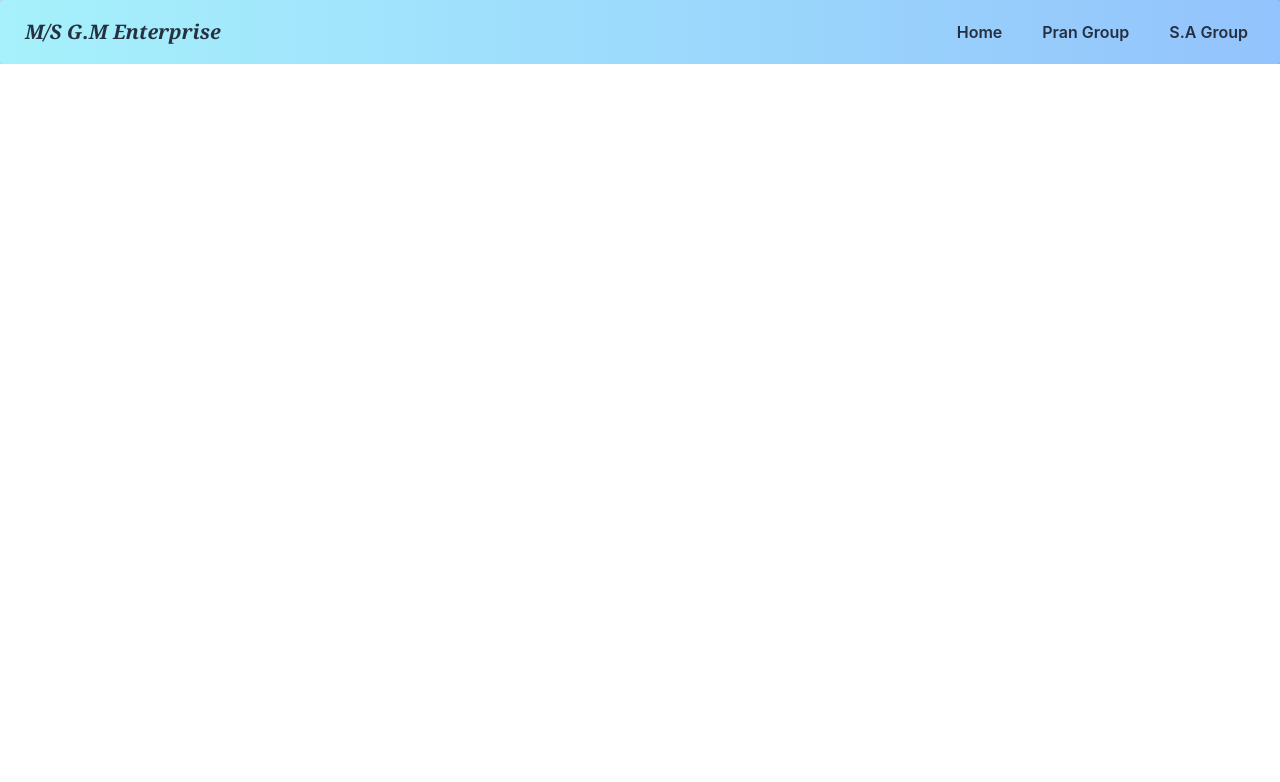
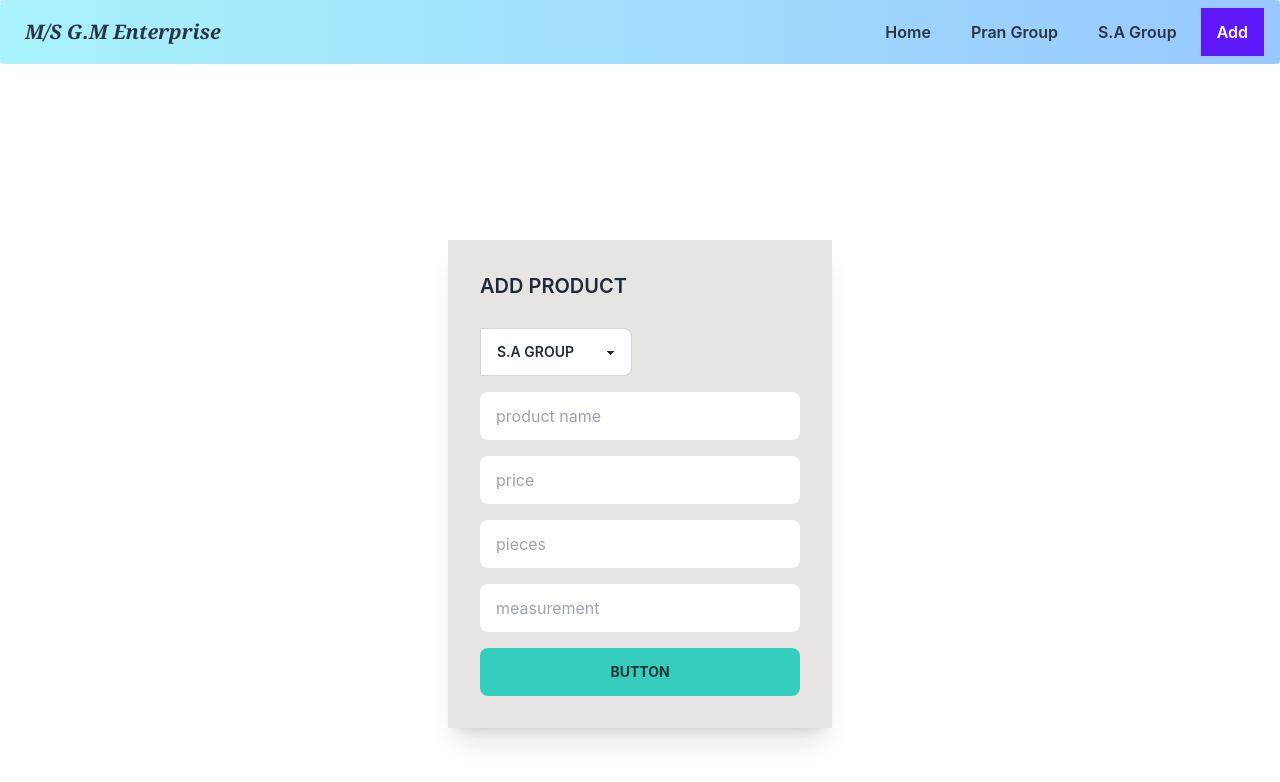
Before and after one commit to durjoy52/personal-inventory-management-app, a React (Create React App) app: page /add in a window 1280 px wide. Shown: the top 782 px of the page. Built offline with nearby package versions, Linux system fonts and the light colour scheme.

Commit message:
card transition

```diff
--- a/src/App.js
+++ b/src/App.js
@@ -1,6 +1,7 @@
 import { Toaster } from 'react-hot-toast';
 import { Route, Routes } from "react-router-dom";
 import "./App.css";
+import AddProduct from './components/AddProduct/AddProduct';
 import Home from "./components/Home/Home";
 import PranGroup from "./components/PranGroup/PranGroup";
 import SaGroup from "./components/SaGroup/SaGroup";
@@ -14,6 +15,7 @@ function App() {
       <Routes>
         <Route path="/home" element={<Home/>}></Route>
         <Route path="/" element={<Home/>}></Route>
+        <Route path="/add" element={<AddProduct/>}></Route>
         <Route path="update/:id" element={<UpdateProduct/>}></Route>
         <Route path="/pran" element={<PranGroup/>}></Route>
         <Route path="/sa" element={<SaGroup/>}></Route>
--- /dev/null
+++ b/src/components/AddProduct/AddProduct.js
@@ -0,0 +1,59 @@
+import React from "react";
+
+const AddProduct = () => {
+  return (
+    <div className="container mx-auto mt-5 h-screen">
+      <div className="flex justify-center items-center h-full">
+        <div className="card card-normal w-80 md:w-96 bg-base-100 shadow-xl">
+          <div className="card-body bg-stone-200">
+            <form className="grid gap-4">
+              <h2 className="card-title uppercase">Add product</h2>
+              <div className="form-control">
+                <div className="input-group">
+                  <select className="select select-bordered">
+                    <option disabled defaultValue>
+                      Pick category
+                    </option>
+                    <option>S.A GROUP</option>
+                    <option>PRAN GROUP</option>
+                  </select>
+                </div>
+              </div>
+              <input
+                type="text"
+                name="name"
+                placeholder="product name"
+                className="input border-none input-accent w-full max-w-xs"
+                required
+              />
+              <input
+                type="number"
+                name="price"
+                placeholder="price"
+                className="input border-none input-accent w-full max-w-xs"
+                required
+              />
+              <input
+                type="number"
+                name="pieces"
+                placeholder="pieces"
+                className="input border-none input-accent w-full max-w-xs"
+                required
+              />
+              <input
+                type="number"
+                name="measurement"
+                placeholder="measurement"
+                className="input border-none input-accent w-full max-w-xs"
+                required
+              />
+              <button className="btn btn-accent border-none font-bold">Button</button>
+            </form>
+          </div>
+        </div>
+      </div>
+    </div>
+  );
+};
+
+export default AddProduct;
--- a/src/components/Card/Card.js
+++ b/src/components/Card/Card.js
@@ -4,17 +4,19 @@ import { Link } from 'react-router-dom';
 const Card = ({product}) => {
     const {name,img,measurement,price,product_quantity,_id} = product
     return (
-        <div className="card md:w-96 w-80  bg-base-100 shadow rounded-none">
+        <div className="card md:w-96 w-80  bg-base-100 shadow-lg rounded-none hover:scale-105 ease-out duration-300">
   <figure className="px-10 pt-10">
     <img src={img} alt={name} className="rounded-xl" />
   </figure>
-  <div className="card-body items-center text-center">
-    <h2 className="card-title">{name}</h2>
-    <p>Price:{price} Taka</p>
+  <div className="card-body bg-slate-300">
+    <h2 className="card-title uppercase font-bold">{name}</h2>
+    <div className="grid grid-cols-2 gap-4">
+    <p>Price: <span className='text-xl font-bold text-amber-400'>{price}</span> Taka</p>
     <p>product: {product_quantity} pieces</p>
-    <p>measurement: {measurement} gram</p>
+    <p>Measurement: {measurement} gram</p>
+    </div>
     <div className="card-actions">
-      <Link to={`/update/${_id}`} className="btn btn-primary bg-cyan-600 border-none hover:bg-sky-700">Update Now</Link>
+      <Link to={`/update/${_id}`} className="btn btn-primary bg-cyan-600 border-none hover:bg-sky-700 w-full">Update Now</Link>
     </div>
   </div>
 </div>
--- a/src/components/Home/Home.js
+++ b/src/components/Home/Home.js
@@ -3,7 +3,16 @@ import React from 'react';
 const Home = () => {
     return (
         <div>
-            <h1>Welcome to home</h1>
+            <div className="hero min-h-screen" style={{ backgroundImage: `url("https://placeimg.com/1000/800/arch")` }}>
+  <div className="hero-overlay bg-opacity-60"></div>
+  <div className="hero-content text-center text-neutral-content">
+    <div className="max-w-md">
+      <h1 className="mb-5 text-5xl font-bold">Hello there</h1>
+      <p className="mb-5">Provident cupiditate voluptatem et in. Quaerat fugiat ut assumenda excepturi exercitationem quasi. In deleniti eaque aut repudiandae et a id nisi.</p>
+      <button className="btn btn-primary">Get Started</button>
+    </div>
+  </div>
+</div>
         </div>
     );
 };
--- a/src/components/PranGroup/PranGroup.js
+++ b/src/components/PranGroup/PranGroup.js
@@ -9,12 +9,14 @@ const PranGroup = () => {
         .then(data => setProducts(data))
     },[])
     return (
-        <div className='grid grid-cols-1 lg:grid-cols-2 xl:grid-cols-3 mt-5 gap-4 justify-items-center'>
+        <div className="container mx-auto">
+            <div className='grid grid-cols-1 lg:grid-cols-2 xl:grid-cols-3 mt-5 gap-6 justify-items-center'>
 
             {
                 products.map(product=> <Card key={product._id} product={product}></Card>)
             }
         </div>
+        </div>
     );
 };
 
--- a/src/components/SaGroup/SaGroup.js
+++ b/src/components/SaGroup/SaGroup.js
@@ -9,12 +9,14 @@ const SaGroup = () => {
         .then(data => setProducts(data))
     },[])
     return (
-        <div className='grid grid-cols-1 lg:grid-cols-2 xl:grid-cols-3 mt-5 gap-4 justify-items-center'>
+        <div className="container mx-auto">
+            <div className='grid grid-cols-1 lg:grid-cols-2 xl:grid-cols-3 mt-5 gap-6 justify-items-center'>
 
             {
                 products.map(product=> <Card key={product._id} product={product}></Card>)
             }
         </div>
+        </div>
     );
 };
 
--- a/src/components/Shared/Navbar/Navbar.js
+++ b/src/components/Shared/Navbar/Navbar.js
@@ -12,6 +12,9 @@ const Navbar = () => {
       </li>
       <li className="pr-2 font-semibold">
         <NavLink to="/sa">S.A Group</NavLink>
+      </li>
+      <li className="pr-2 font-semibold">
+        <NavLink to="/add">Add</NavLink>
       </li>
     </>
   );
--- a/src/index.css
+++ b/src/index.css
@@ -8,7 +8,6 @@ body {
     sans-serif;
   -webkit-font-smoothing: antialiased;
   -moz-osx-font-smoothing: grayscale;
-  background: linear-gradient(to right, #bccef8, #98a8f8);
 }
 
 code {
```
Also changed, not shown: src/components/UpdateProduct/UpdateProduct.js (+6 -6 lines).
